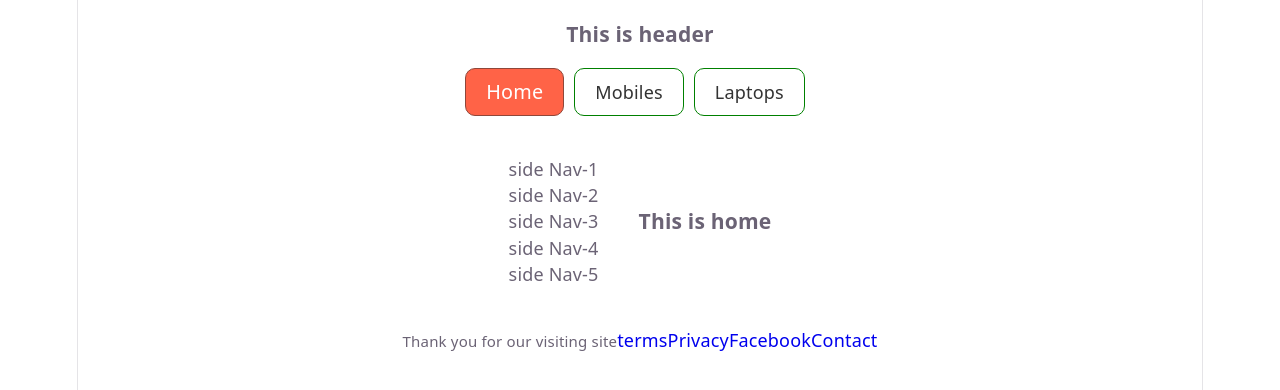
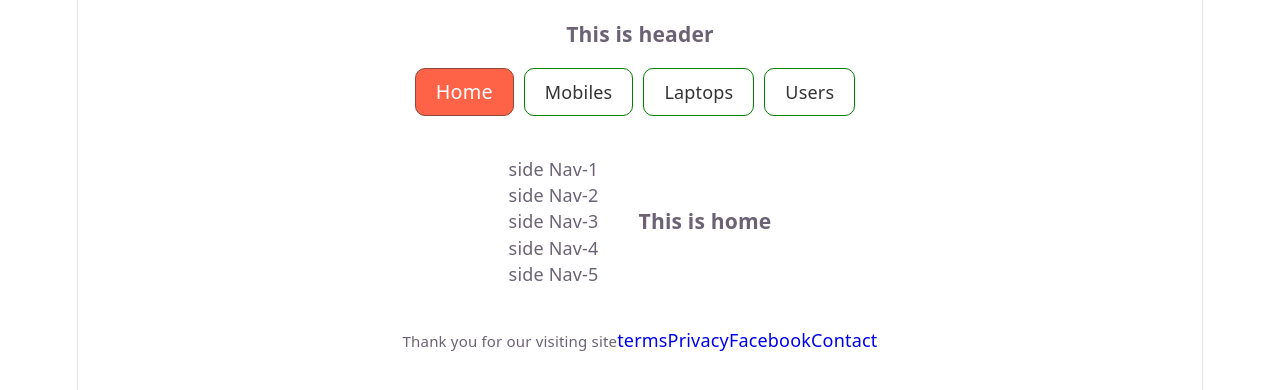
Before and after one commit to Tofazzal-13/React_Router_Explore, a React (Vite) app: page / in a window 1280 px wide. Shown: the top 390 px of the page. Built offline with nearby package versions, Linux system fonts and the light colour scheme.

Commit message:
children path learn

```diff
--- a/src/Components/Header/Header.jsx
+++ b/src/Components/Header/Header.jsx
@@ -11,6 +11,7 @@
                 <NavLink to="/" >Home</NavLink>
                 <NavLink to="/Mobiles" >Mobiles</NavLink>
                 <NavLink to="/Laptops" >Laptops</NavLink>
+                <NavLink to="/Users" >Users</NavLink>
             </nav>
         </div>
     );
--- /dev/null
+++ b/src/Components/Users/Users.jsx
@@ -0,0 +1,11 @@
+import React from 'react';
+
+const Users = () => {
+    return (
+        <div>
+            <h1>This is user page</h1>
+        </div>
+    );
+};
+
+export default Users;
--- a/src/main.jsx
+++ b/src/main.jsx
@@ -7,6 +7,7 @@
 import Home from './Components/Home.jsx'
 import Mobiles from './Components/Mobiles/Mobiles.jsx'
 import Laptops from './Components/Laptops/Laptops.jsx'
+import Users from './Components/Users/Users.jsx'
 
 
 
@@ -17,7 +18,8 @@
     children: [
       {index:true, Component:Home },
       {path:"mobiles", Component:Mobiles },
-      {path:"laptops", Component:Laptops }
+      {path:"laptops", Component:Laptops },
+      {path:"users", Component:Users}
     ]
   },
   {
```
